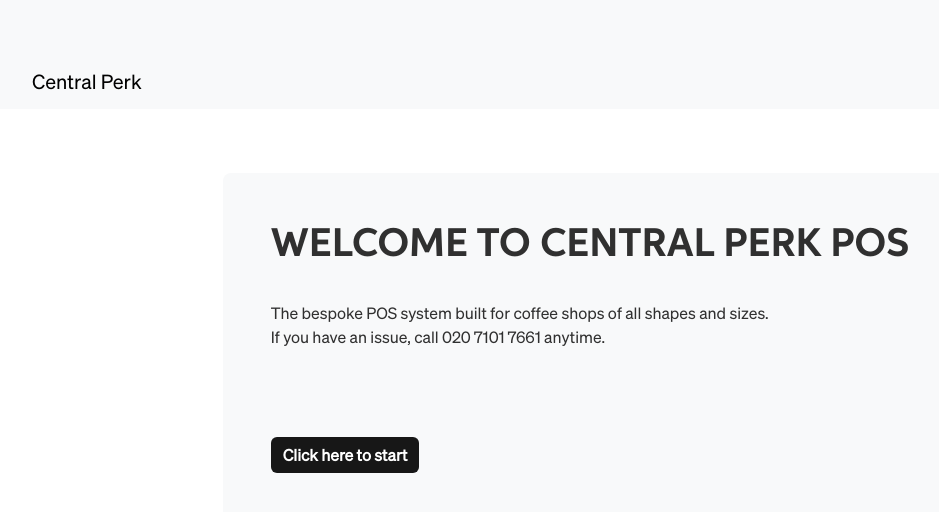
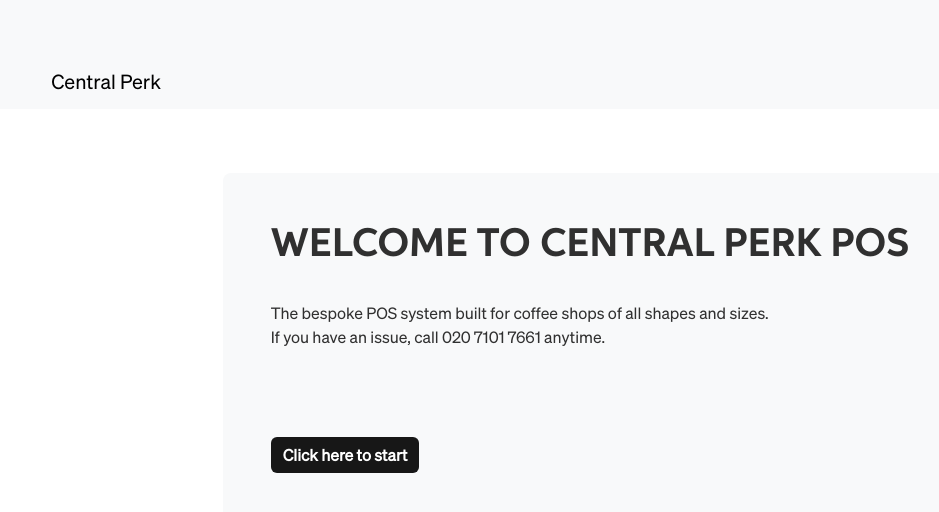
Before and after one commit to louisecchan/central-perk, a React (Create React App) app: page / in a window 1280 px wide. Shown: the top 512 px of the page, without its empty margins (12-951 px from the left). Built offline with nearby package versions, Linux system fonts and the light colour scheme.

Commit message:
Sorta a solid 7 now

```diff
--- a/src/index.css
+++ b/src/index.css
@@ -15,6 +15,10 @@ code {
 
 h6 {
   font-weight: bold;
+}
+
+.navbar-brand {
+  padding-left: 1.2rem;
 }
 
 .pos-item {
--- a/src/pages/POSPage.jsx
+++ b/src/pages/POSPage.jsx
@@ -128,7 +128,7 @@ function POSPage() {
             <div className="bg-dark rounded">
               <table className="table table-light">
                 <thead className="thead-dark">
-                  <tr>
+                  <tr class="cart-title">
                     <td>#</td>
                     <td>Name</td>
                     <td>Price</td>
--- a/src/pages/homePage.css
+++ b/src/pages/homePage.css
@@ -12,6 +12,10 @@
     font-weight: normal !important;
     font-size: 0.9rem !important;
     font-weight: normal !important;
+  }
+
+  .pos-desc-2 {
+    margin-top: 0rem !important;
   }
 
   .btn {
```
